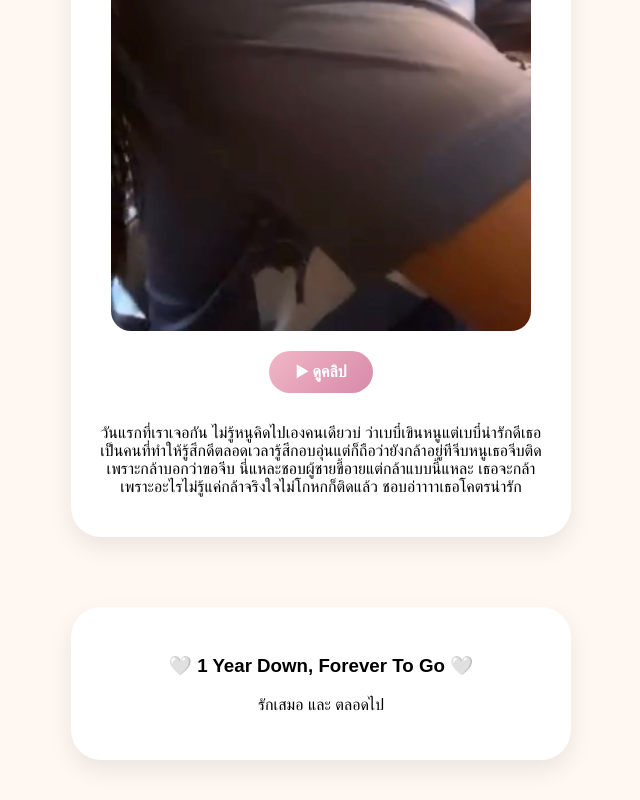
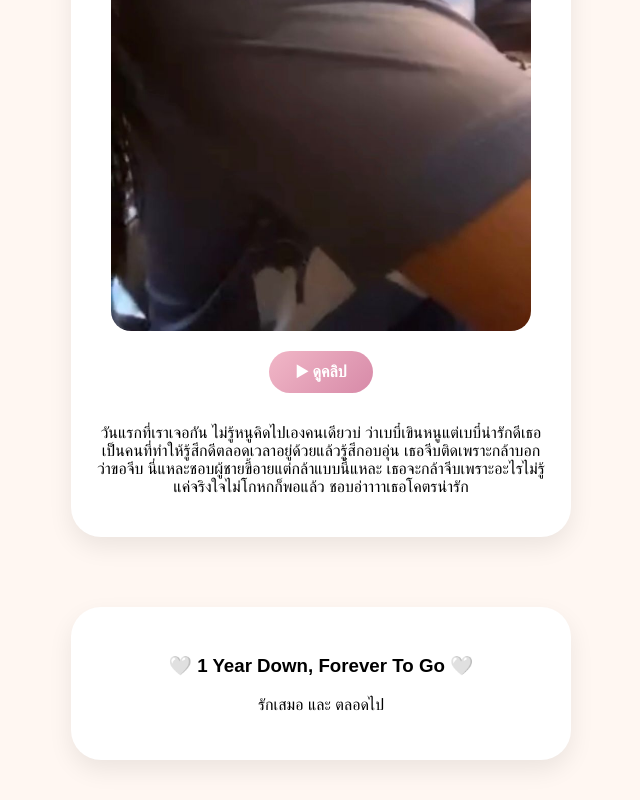
Before and after one commit to chansouda97000-lang/Nu_Anna, a plain HTML site: page index.html in a window 1280 px wide. Shown: the part 1153-1953 px from the top of the page, without its empty margins (319-959 px from the left). Drawn offline with Linux system fonts and the light colour scheme.

Commit message:
Update text content in data array in index.html

```diff
--- a/index.html
+++ b/index.html
@@ -266,7 +266,7 @@ function toggleMusic() {
 }
 
 const data = [
-{ title: "เจอกันวันแรก 🌸", img: "d.jpeg", video: "D.mp4", text: "วันแรกที่เราเจอกัน ไม่รู้หนูคิดไปเองคนเดียวบ่ ว่าเบบี๋เขินหนูแต่เบบี๋น่ารักดีเธอเป็นคนที่ทำให้รู้สึกดีตลอดเวลารู้สีกอบอุ่นแต่ก็ถือว่ายังกล้าอยู่ทีจีบหนูเธอจีบติดเพราะกล้าบอกว่าขอจีบ นี่แหละชอบผู้ชายขี้อายแต่กล้าแบบนี้แหละ เธอจะกล้าเพราะอะไรไม่รู้แค่กล้าจริงใจไม่โกหกก็ติดแล้ว ชอบอ่าาาาเธอโคตรน่ารัก" },
+{ title: "เจอกันวันแรก 🌸", img: "d.jpeg", video: "D.mp4", text: "วันแรกที่เราเจอกัน ไม่รู้หนูคิดไปเองคนเดียวบ่ ว่าเบบี๋เขินหนูแต่เบบี๋น่ารักดีเธอเป็นคนที่ทำให้รู้สึกดีตลอดเวลาอยู่ด้วยแล้วรู้สึกอบอุ่น เธอจีบติดเพราะกล้าบอกว่าขอจีบ นี่แหละชอบผู้ชายขี้อายแต่กล้าแบบนี้แหละ เธอจะกล้าจีบเพราะอะไรไม่รู้แค่จริงใจไม่โกหกก็พอแล้ว ชอบอ่าาาาเธอโคตรน่ารัก" },
 { title: "ไปคอนเสิร์ต 🎶", img: "e.jpeg", video: "E.mp4", text: "มีอะไรจะสาระภาพ ความจริงไม่ได้อยากไปหรอกคอนเสิร์ตอ่ะ อยากไปเจอเธอมากกว่าสังเกตได้ว่าอยู่ในคอนฉันไม่สนใจอะไรเลย แต่ถ้าไม่หาชวนไปนั่นไปนี่ก็ไม่ได้เจอกันสักที" },
 { title: "ไปเที่ยวด้วยกัน 🖼️", img: "f.jpeg", video: "F.mp4", text: "เป็นโมเมนต์ที่หนูมีความสุขมากๆได้อยู่กับเบบี๋ได้ไปเที่ยวด้วยกัน อยากไปเที่ยวกับเบบี๋อีกไปด้วยกันทุกที่ อยากให้มีเบบี๋อยู่ด้วยตลอดทุกที่ที่ไป" },
 { title: "อนาคตของเรา 💕", img: "g.jpeg", video: "G.mp4", text: "อนาคตของเราหนูไม่รู้หรอกต่อไปมันจะเป็นยังไง แต่หนูรักพี่นุเสมอ อยู่แก้ปัญหาของเราไปด้วยกันนะหนูจะพยายามแก้มันทุกอย่างให้เราอยู่ด้วยกันไปจนเราแก่ตายจากกันนู่น😂 ช่วยกันสร้างช่วยกันหาเงินมาแต่งเอาเด้ออยากอยู่ด้วยแล้ว อยากสร้างครอบครัวที่สมบูรฌ์แบบกับเธอนะคนดีย์ รักพี่นุน๊าาา จุ๊บๆๆๆๆ😘😘" }
```
